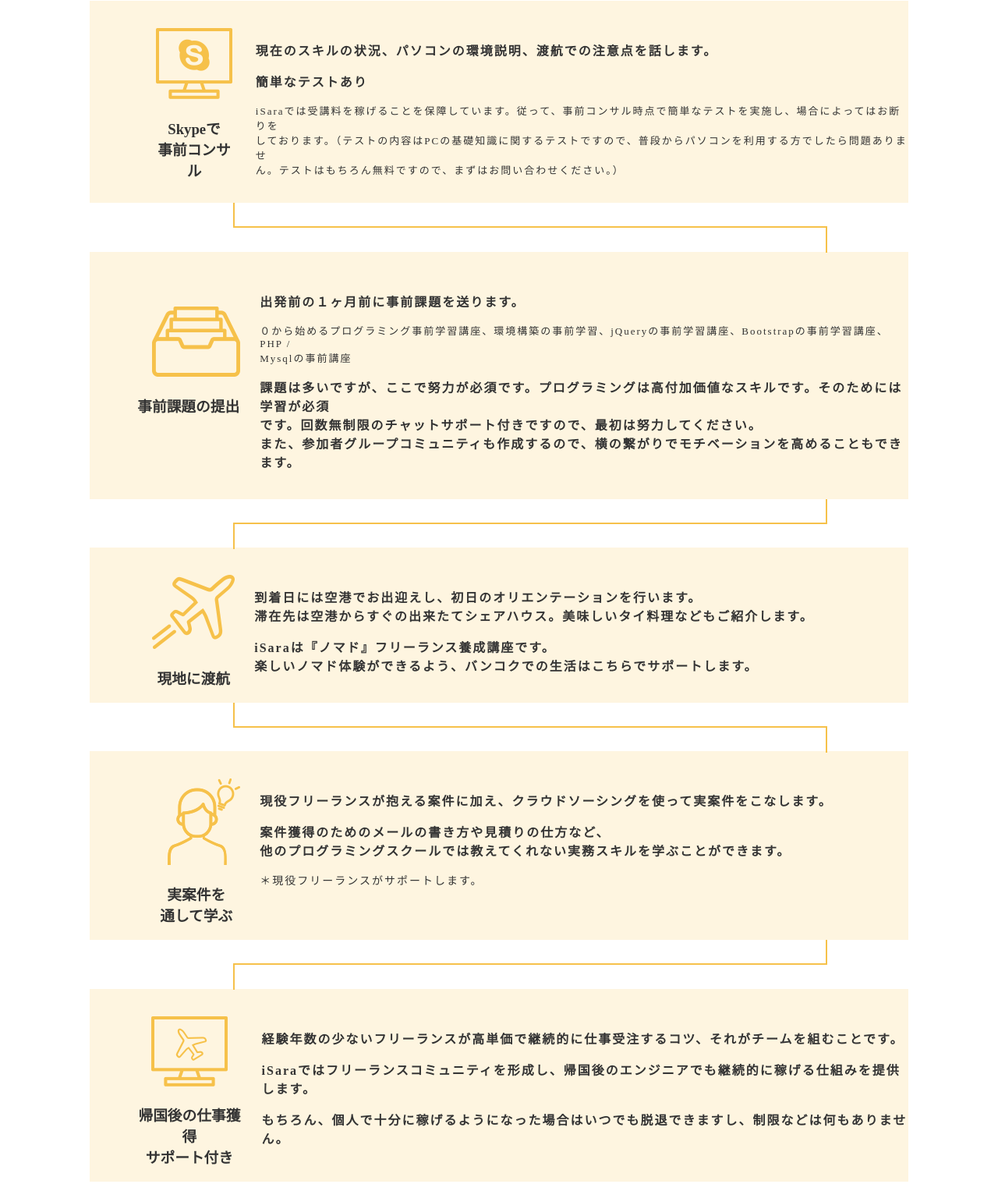
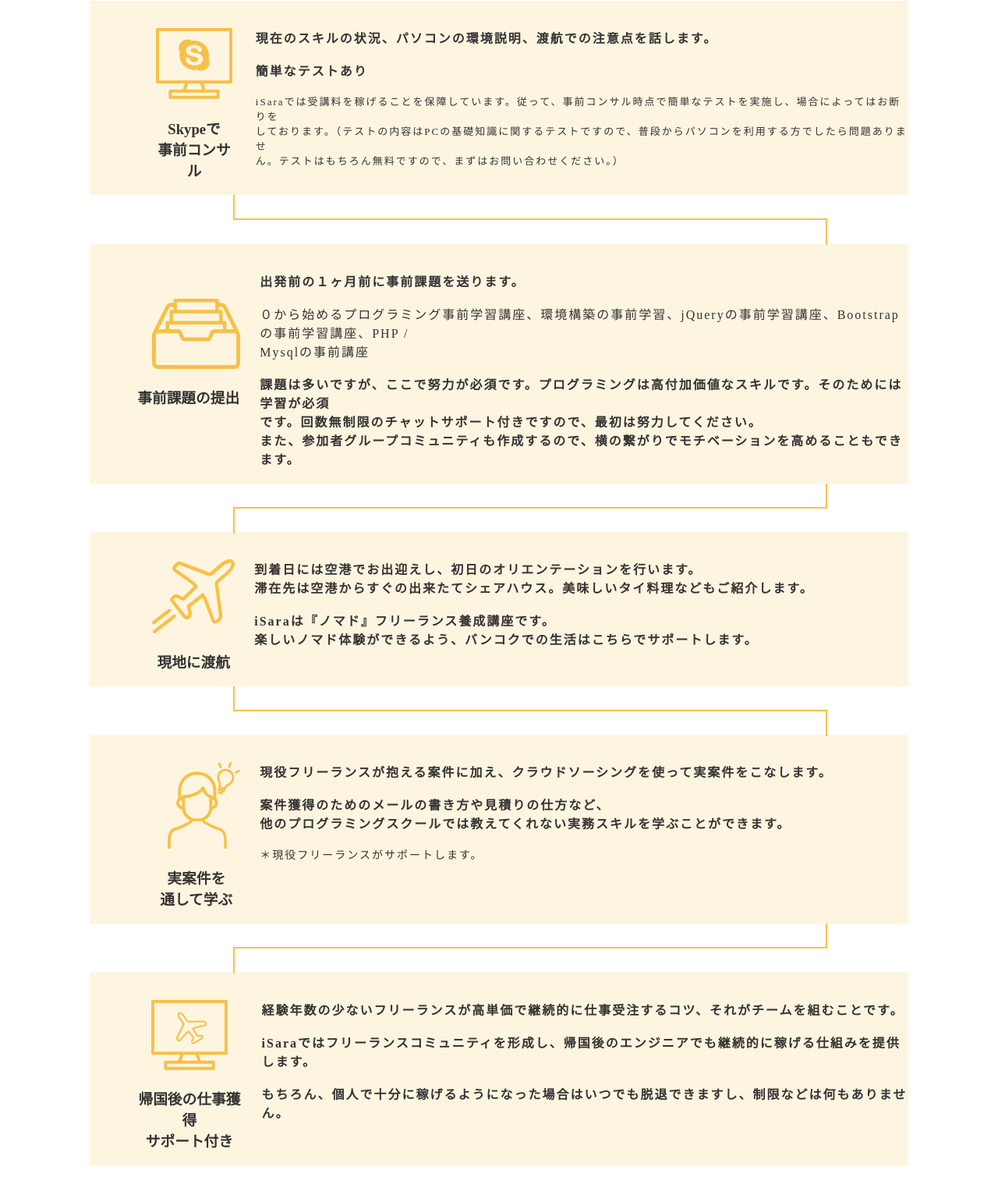
Before and after one commit to kanazawa8753/isara, a plain HTML site: page index.html in a window 1280 px wide. Shown: the part 8810-10328 px from the top of the page at 78% size. Drawn offline with nearby package versions, Linux system fonts and the light colour scheme.

Commit message:
Update index.html

```diff
--- a/index.html
+++ b/index.html
@@ -416,17 +416,19 @@
         <div class="itikadai">
         <div class="zizenkadai-title">
          <img src="skypeconsulting (1).png">
+
         <div class="zyukou-title">
          <h3>Skypeで<br>事前コンサル</h3>
         </div>
         </div>
-        <div class="zizenkadai-naiyo" id="i">
-          <p class="zizen-iti">現在のスキルの状況、パソコンの環境説明、渡航での注意点を話します。</p>
 
-          <p class="zizen-ni">簡単なテストあり</p>
+        <p class="zizenkadai-naiyo" id="i">
+          <span class="zizen-iti">現在のスキルの状況、パソコンの環境説明、渡航での注意点を話します。</span><br><br>
 
-          <p class="zizen-san">iSaraでは受講料を稼げることを保障しています。従って、事前コンサル時点で簡単なテストを実施し、場合によってはお断りを<br>しております。（テストの内容はPCの基礎知識に関するテストですので、普段からパソコンを利用する方でしたら問題ありませ<br>ん。テストはもちろん無料ですので、まずはお問い合わせください。）</p>
-        </div>
+          <span class="zizen-ni">簡単なテストあり</span><br><br>
+
+          <span class="zizen-san">iSaraでは受講料を稼げることを保障しています。従って、事前コンサル時点で簡単なテストを実施し、場合によってはお断りを<br>しております。（テストの内容はPCの基礎知識に関するテストですので、普段からパソコンを利用する方でしたら問題ありませ<br>ん。テストはもちろん無料ですので、まずはお問い合わせください。）</span>
+        </p>
       </div>
         <img class="line-iti" src="flowline1 (1).png">
 
@@ -436,14 +438,14 @@
            <img src="preworks (1).png">
            <h3>事前課題の提出</h3>
           </div>
-          <div class="zizenkadai-naiyo" id="n">
-            <p class="zizeno-iti">出発前の１ヶ月前に事前課題を送ります。</p>
+          <p class="zizenkadai-naiyo" id="i">
+            <span class="zizeno-iti">出発前の１ヶ月前に事前課題を送ります。</span><br><br>
 
-            <p class="zizen0-ni">０から始めるプログラミング事前学習講座、環境構築の事前学習、jQueryの事前学習講座、Bootstrapの事前学習講座、PHP / <br>Mysqlの事前講座</p>
+            <span class="zizeno-ni">０から始めるプログラミング事前学習講座、環境構築の事前学習、jQueryの事前学習講座、Bootstrapの事前学習講座、PHP / <br>Mysqlの事前講座</span><br><br>
 
-            <p class="zizeno-san">課題は多いですが、ここで努力が必須です。プログラミングは高付加価値なスキルです。そのためには学習が必須<br>です。回数無制限のチャットサポート付きですので、最初は努力してください。<br>
-              また、参加者グループコミュニティも作成するので、横の繋がりでモチベーションを高めることもできます。</p>
-          </div>
+            <span class="zizeno-san">課題は多いですが、ここで努力が必須です。プログラミングは高付加価値なスキルです。そのためには学習が必須<br>です。回数無制限のチャットサポート付きですので、最初は努力してください。<br>
+              また、参加者グループコミュニティも作成するので、横の繋がりでモチベーションを高めることもできます。</span>
+            </p>
         </div>
           <img class="line-iti" src="flowline2 (1).png">
 
@@ -453,12 +455,12 @@
           <img src="flight (1).png">
           <h3>現地に渡航</h3>
          </div>
-         <div class="zizenkadai-naiyo" id="s">
-           <p class="zizenni-iti">到着日には空港でお出迎えし、初日のオリエンテーションを行います。<br>滞在先は空港からすぐの出来たてシェアハウス。美味しいタイ料理などもご紹介します。</p>
+         <p class="zizenkadai-naiyo" id="i">
+           <span class="zizenni-iti">到着日には空港でお出迎えし、初日のオリエンテーションを行います。<br>滞在先は空港からすぐの出来たてシェアハウス。美味しいタイ料理などもご紹介します。</span><br><br>
 
-           <p class="zizenni-san">iSaraは『ノマド』フリーランス養成講座です。<br>
-            楽しいノマド体験ができるよう、バンコクでの生活はこちらでサポートします。</p>
-         </div>
+           <span class="zizenni-san">iSaraは『ノマド』フリーランス養成講座です。<br>
+            楽しいノマド体験ができるよう、バンコクでの生活はこちらでサポートします。</span>
+           </p>
         </div>
          <img class="line-iti" src="flowline1 (1).png">
 
@@ -468,14 +470,14 @@
           <img src="personwithlight (1).png">
           <h3>実案件を<br>通して学ぶ</h3>
          </div>
-         <div class="zizenkadai-naiyo" id="y">
-           <p class="zizensan-iti">現役フリーランスが抱える案件に加え、クラウドソーシングを使って実案件をこなします。</p>
+         <p class="zizenkadai-naiyo" id="i">
+           <span class="zizensan-iti">現役フリーランスが抱える案件に加え、クラウドソーシングを使って実案件をこなします。</span><br><br>
 
-           <p class="zizensan-ni">案件獲得のためのメールの書き方や見積りの仕方など、<br>
-            他のプログラミングスクールでは教えてくれない実務スキルを学ぶことができます。</p>
+           <span class="zizensan-ni">案件獲得のためのメールの書き方や見積りの仕方など、<br>
+            他のプログラミングスクールでは教えてくれない実務スキルを学ぶことができます。</span><br><br>
 
-           <p class="zizensan-san">＊現役フリーランスがサポートします。</p>
-         </div>
+           <span class="zizensan-san">＊現役フリーランスがサポートします。</span>
+           </p>
         </div>
          <img class="line-iti" src="flowline2 (1).png">
 
@@ -486,13 +488,13 @@
           <img src="jobsupport (1).png">
           <h3>帰国後の仕事獲得<br>サポート付き</h3>
          </div>
-         <div class="zizenkadai-naiyo" id="g">
-           <p class="zizenyon-iti">経験年数の少ないフリーランスが高単価で継続的に仕事受注するコツ、それがチームを組むことです。</p>
+         <p class="zizenkadai-naiyo" id="i">
+           <span class="zizenyon-iti">経験年数の少ないフリーランスが高単価で継続的に仕事受注するコツ、それがチームを組むことです。</span><br><br>
 
-           <p class="zizenyon-ni">iSaraではフリーランスコミュニティを形成し、帰国後のエンジニアでも継続的に稼げる仕組みを提供します。</p>
+           <span class="zizenyon-ni">iSaraではフリーランスコミュニティを形成し、帰国後のエンジニアでも継続的に稼げる仕組みを提供します。</span><br><br>
 
-           <p class="zizenyon-san">もちろん、個人で十分に稼げるようになった場合はいつでも脱退できますし、制限などは何もありません。</p>
-         </div>
+           <span class="zizenyon-san">もちろん、個人で十分に稼げるようになった場合はいつでも脱退できますし、制限などは何もありません。</span>
+         </p>
         </div>
       </div>
     </div>
```
